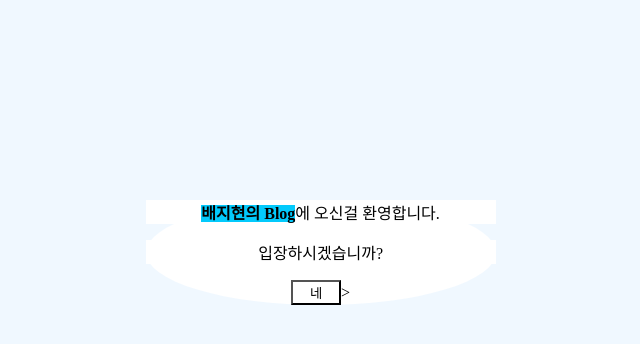
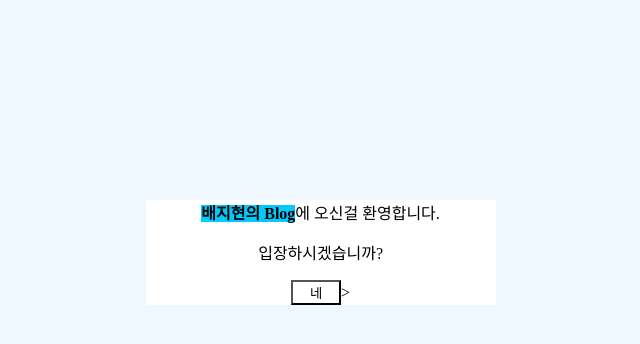
Before and after one commit to kth496/likelion_blog_project, a Django app: page / in a window 1280 px wide. Shown: the top 344 px of the page, without its empty margins (368-1008 px from the left). Run offline with Django 3.2, Linux system fonts and the light colour scheme.

Commit message:
2번 질문 답변

```diff
--- a/blogproject/blog/static/css/enter.css
+++ b/blogproject/blog/static/css/enter.css
@@ -19,3 +19,7 @@ strong{
     background-color:#03cafc;
 
 }
+
+.banner {
+    background-color: white;
+}
--- a/blogproject/blog/templates/enter.html
+++ b/blogproject/blog/templates/enter.html
@@ -10,9 +10,11 @@
     </head>
     <body>
         <div class = "main">
-            <p><strong>배지현의 Blog</strong>에 오신걸 환영합니다.</p>
-            <p>입장하시겠습니까?</p>
-            <input type="button" value="네" onClick="location.href= '#' ">>
+            <div class="banner">
+                <p><strong>배지현의 Blog</strong>에 오신걸 환영합니다.</p>
+                <p>입장하시겠습니까?</p>
+                <input type="button" value="네" onClick="location.href= '#' ">>
+            </div>
         </div>
     </body>
 </html>
```
